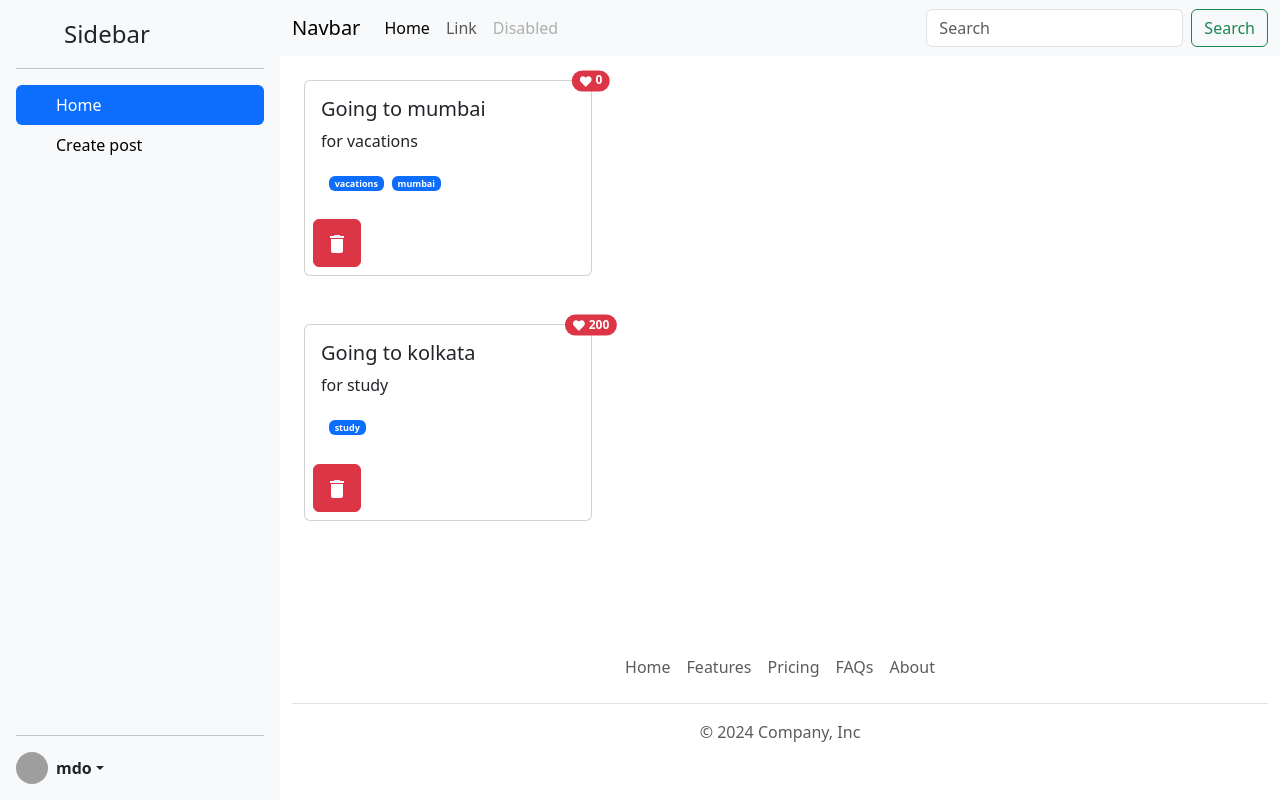
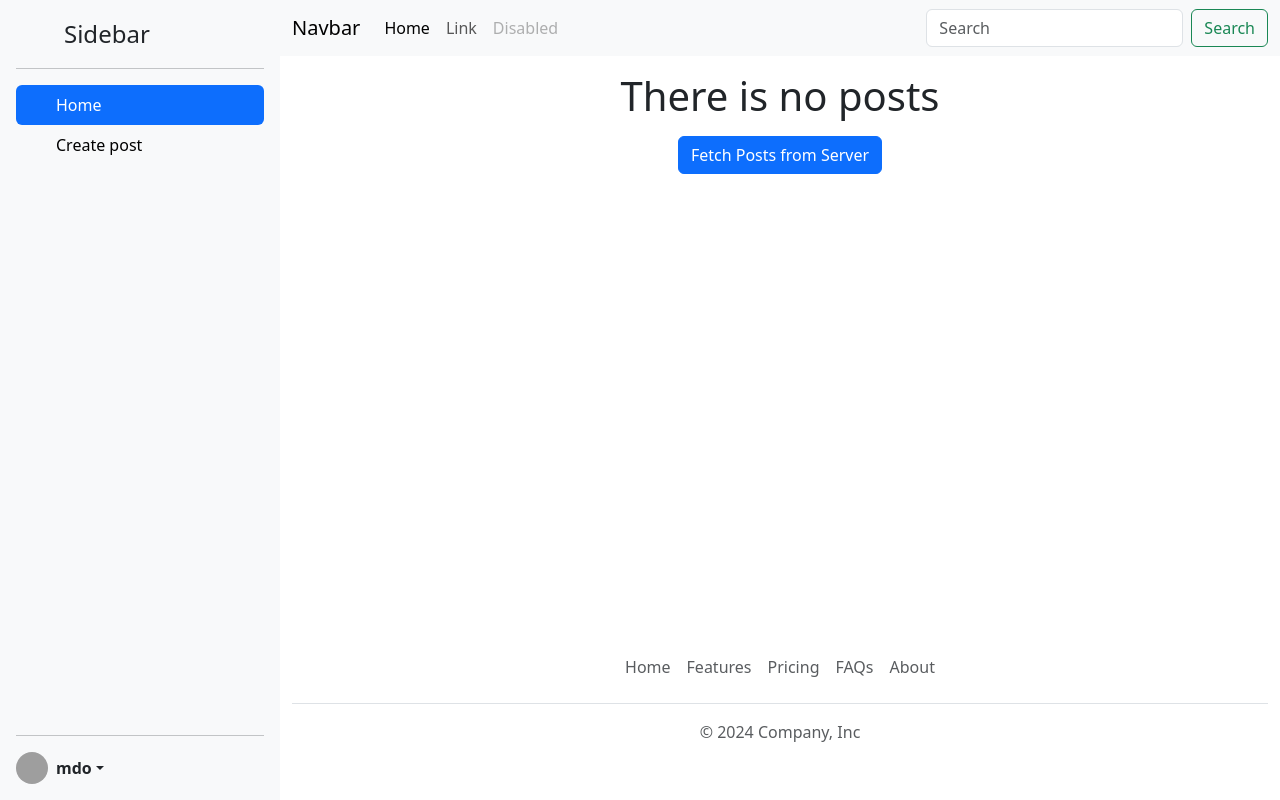
Before and after one commit to Shahid-MS/Social-Media, a React (Vite) app: page / in a window 1280 px wide. Built offline with nearby package versions, Linux system fonts and the light colour scheme; grey boxes are pictures that could not be loaded.

Commit message:
fetch method added

```diff
--- a/src/Components/Post.jsx
+++ b/src/Components/Post.jsx
@@ -4,8 +4,7 @@ import { MdDelete } from "react-icons/md";
 import { PostList as PostListData } from "../Store/Posts-list";
 import { useContext } from "react";
 function Post({ post }) {
-  //   console.log(post);
-
+  // console.log(post);
   const { deletePost } = useContext(PostListData);
 
   return (
@@ -26,7 +25,7 @@ function Post({ post }) {
       {/* reactions */}
       <span className="position-absolute top-0 start-100 translate-middle badge rounded-pill bg-danger">
         <FaHeart className="me-1" />
-        {post.reactions}
+        {post.reactions.likes}
       </span>
       <button
         className="btn btn-danger m-2"
--- a/src/Components/PostList.jsx
+++ b/src/Components/PostList.jsx
@@ -2,13 +2,23 @@ import { useContext } from "react";
 
 import { PostList as PostListData } from "../Store/Posts-list";
 import Post from "./Post";
+import Welcome from "./Welcome";
 
 function PostList() {
-  const { postList } = useContext(PostListData);
+  const { postList, addInitialPosts } = useContext(PostListData);
   // console.log(postList);
+
+  const onGetPostsClick = async () => {
+    // alert("Clicked get posts");
+    await fetch("https://dummyjson.com/posts")
+      .then((res) => res.json())
+      .then((data) => addInitialPosts(data.posts));
+  };
 
   return (
     <>
+      {postList.length == 0 && <Welcome onGetPostsClick={onGetPostsClick} />}
+
       {postList.map((post) => (
         <Post key={post.id} post={post} />
       ))}
--- /dev/null
+++ b/src/Components/Welcome.jsx
@@ -0,0 +1,14 @@
+/* eslint-disable react/prop-types */
+const Welcome = ({onGetPostsClick}) => {
+    // console.log(onGetPostsClick);
+  return (
+    <>
+      <h1 className="text-center m-3">There is no posts</h1>
+      <div className="text-center">
+        <button className="btn btn-primary" onClick={onGetPostsClick}>Fetch Posts from Server</button>
+      </div>
+    </>
+  );
+};
+
+export default Welcome;
--- a/src/Store/Posts-list.jsx
+++ b/src/Store/Posts-list.jsx
@@ -4,6 +4,7 @@ import { createContext, useReducer } from "react";
 export const PostList = createContext({
   postList: [],
   addPost: () => {},
+  addInitialPost: () => {},
   deletePost: () => {},
 });
 
@@ -15,22 +16,32 @@ const postListReducer = (currPostList, action) => {
     );
   } else if (action.type === "ADD_POST") {
     newPostList = [action.payload.newPost, ...currPostList];
+  } else if (action.type === "ADD_INITIAL_POSTS") {
+    newPostList = action.payload.posts;
   }
   // console.log(newPostList);
   return newPostList;
 };
 
+
+
 const PostListProvider = ({ children }) => {
-  const [postList, dispatchPostList] = useReducer(
-    postListReducer,
-    DEFAULT_POST_LIST
-  );
+  const [postList, dispatchPostList] = useReducer(postListReducer, []);
 
   const addPost = (newPost) => {
     dispatchPostList({
       type: "ADD_POST",
       payload: {
         newPost,
+      },
+    });
+  };
+
+  const addInitialPosts = (posts) => {
+    dispatchPostList({
+      type: "ADD_INITIAL_POSTS",
+      payload: {
+        posts,
       },
     });
   };
@@ -45,29 +56,12 @@ const PostListProvider = ({ children }) => {
   };
 
   return (
-    <PostList.Provider value={{ postList, addPost, deletePost }}>
+    <PostList.Provider
+      value={{ postList, addPost, deletePost, addInitialPosts }}
+    >
       {children}
     </PostList.Provider>
   );
 };
 
-const DEFAULT_POST_LIST = [
-  {
-    id: "1",
-    title: "Going to mumbai",
-    body: "for vacations",
-    reactions: 0,
-    userId: "user-9",
-    tags: ["vacations", "mumbai"],
-  },
-  {
-    id: "2",
-    title: "Going to kolkata",
-    body: "for study",
-    reactions: 200,
-    userId: "user-12",
-    tags: ["study"],
-  },
-];
-
 export default PostListProvider;
```
